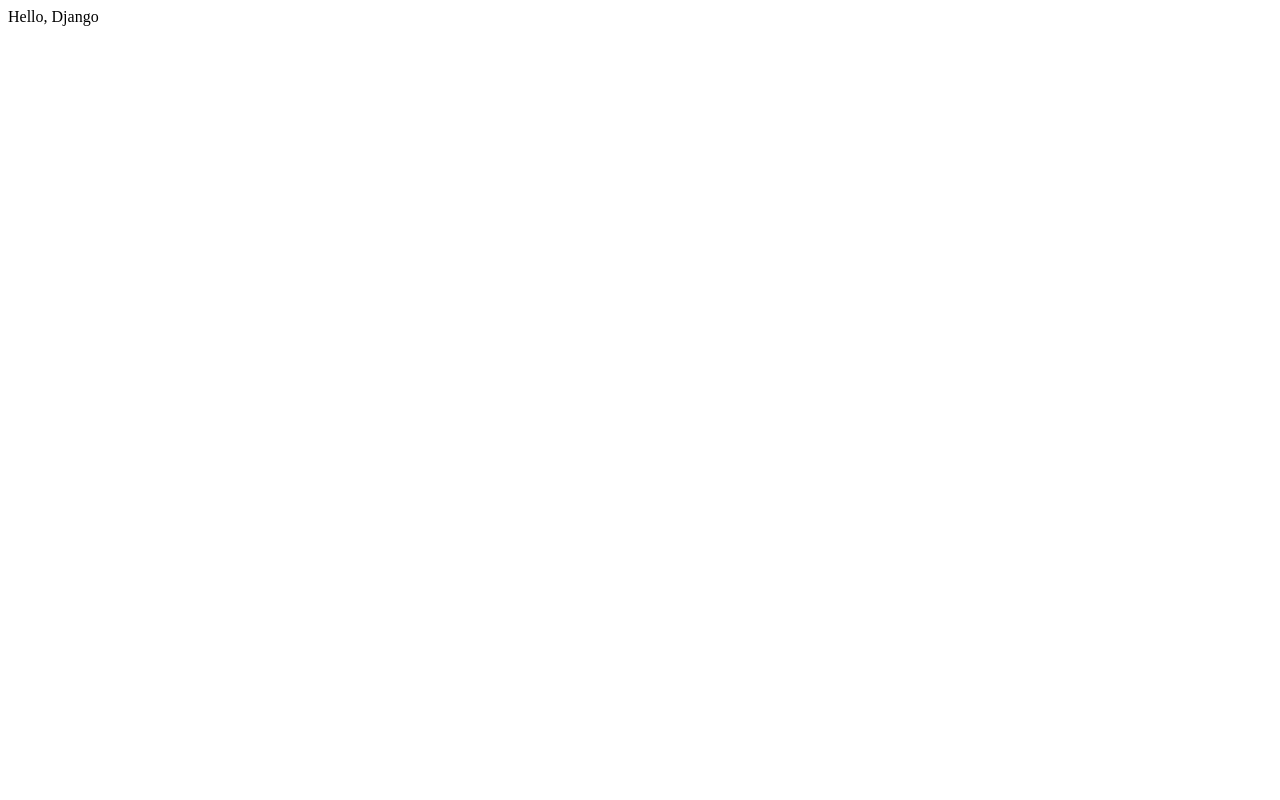
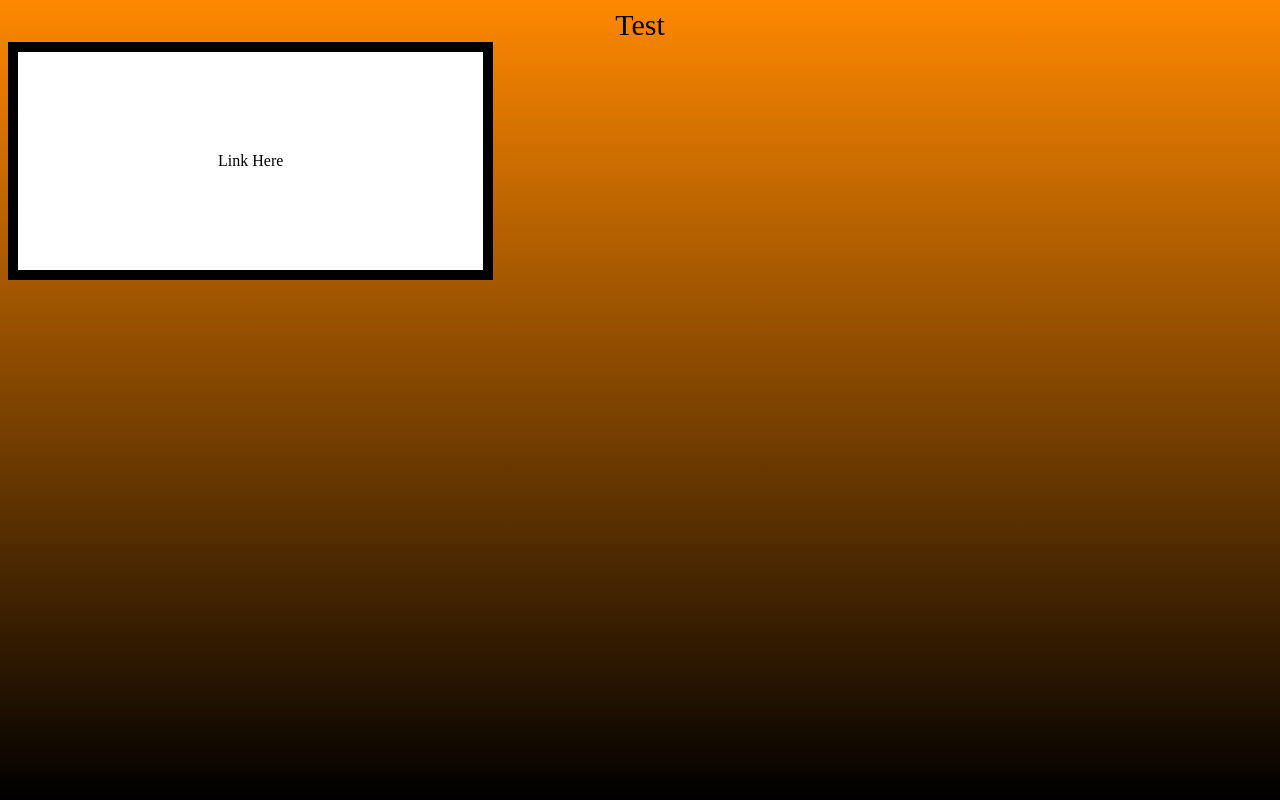
Before and after one commit to Yamarik1/FitnessWebpage, a Django app: page / in a window 1280 px wide. Before the commit the page is almost empty. Run offline with Django 5.2, Linux system fonts and the light colour scheme.

Commit message:
Begun stylizing home page

```diff
--- /dev/null
+++ b/hello/static/hello/home.css
@@ -0,0 +1,28 @@
+.file_link:link {
+    background-color: white;
+    color: black;
+    padding: 100px 200px;
+    border: 10px solid black;
+    text-align: center;
+    text-decoration: none;
+    display: inline-block
+}
+
+.file_link:hover {
+    text-decoration: none;
+    background-color: grey
+}
+
+.gradientBackground {
+    background-image: linear-gradient(rgb(255, 136, 0), black);
+    opacity: 1;
+}
+
+.header {
+    align-content: center;
+    font-size: 30px;
+}
+
+.center {
+    text-align: center;
+}
--- /dev/null
+++ b/hello/static/hello/home.js
@@ -0,0 +1,3 @@
+function apply_hover() {
+
+}
--- a/hello/templates/hello/hello_there.html
+++ b/hello/templates/hello/hello_there.html
@@ -1,4 +1,5 @@
 <!DOCTYPE html>
+
 <html>
 
 <head>
@@ -9,8 +10,4 @@
 
 </head>
 
-
-<span class="message">Hello, there {{ name }}!</span> It's {{ date | date:'l, d F, Y' }} at {{ date | time:'H:i:s' }}.
-
-
 </html>
--- a/hello/templates/hello/home.html
+++ b/hello/templates/hello/home.html
@@ -1 +1,21 @@
-Hello
+{% load static %}
+
+<html>
+
+<head>
+    <link rel="stylesheet" href="{% static 'hello/home.css' %}">
+    <script src="{% static 'hello/table.js' %}" type="text/javascript"></script>
+    <div class="header center">Test</div>
+</head>
+
+<body class="gradientBackground">
+    <div id="fileLink">
+        <a class="file_link" href="/upload">Link Here</a>
+    </div>
+</body>
+
+<script>
+    apply_hover()
+</script>
+
+</html>
--- a/hello/views.py
+++ b/hello/views.py
@@ -12,7 +12,10 @@ import json
 
 
 def home(request):
-    return HttpResponse("Hello, Django")
+    return render(
+        request,
+        'hello/home.html'
+    )
 
 def hello_there(request, name):
 
```
Also changed, not shown: db.sqlite3.
